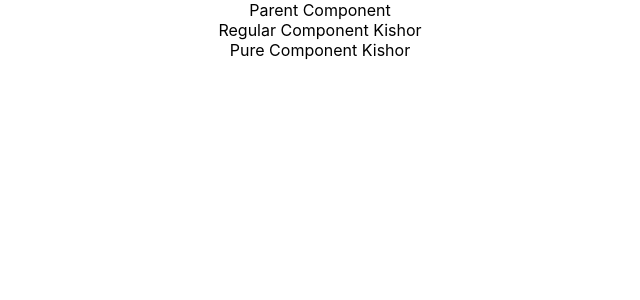
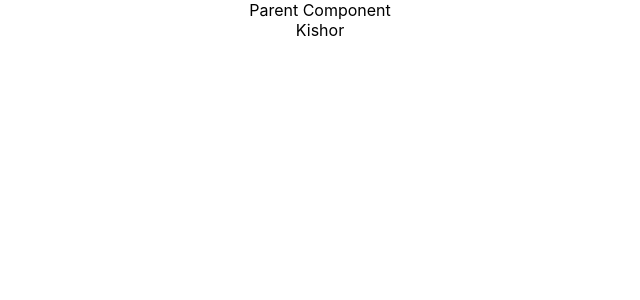
Before and after one commit to kishorvalgen/helloworld, a React (Create React App) app: page / in a window 1280 px wide. Shown: the top 300 px of the page, without its empty margins (320-960 px from the left). Built offline with nearby package versions, Linux system fonts and the light colour scheme.

Commit message:
Chapter 27 - memo

```diff
--- /dev/null
+++ b/src/components/MemoComp.js
@@ -0,0 +1,12 @@
+import React from 'react'
+
+function MemoComp({name}) {
+    console.log('rendering memo')
+    return (
+        <div>
+           {name}
+        </div>
+    )
+}
+
+export default React.memo(MemoComp)
--- a/src/components/ParentComp.js
+++ b/src/components/ParentComp.js
@@ -1,8 +1,9 @@
-import React, { Component, PureComponent } from 'react'
+import React, { Component } from 'react'
+import MemoComp from './MemoComp'
 import PureComp from './PureComp'
 import RegComp from './RegComp'
 
-class ParentComp extends PureComponent {
+class ParentComp extends Component {
 
     constructor(props) {
         super(props)
@@ -25,8 +26,9 @@
         return (
             <div>
                 Parent Component
-                <RegComp name={this.state.name}/>
-                <PureComp name={this.state.name}/>
+                <MemoComp name={this.state.name}/>
+                {/* <RegComp name={this.state.name}/>
+                <PureComp name={this.state.name}/> */}
             </div>
         )
     }
```
